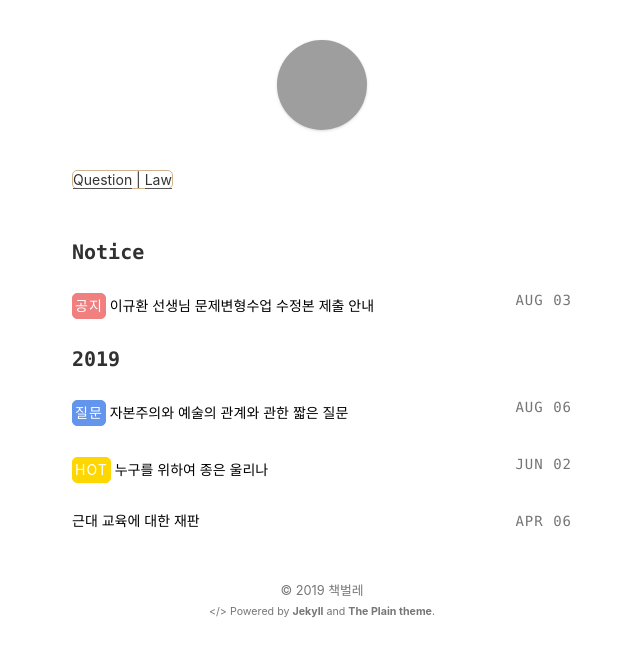
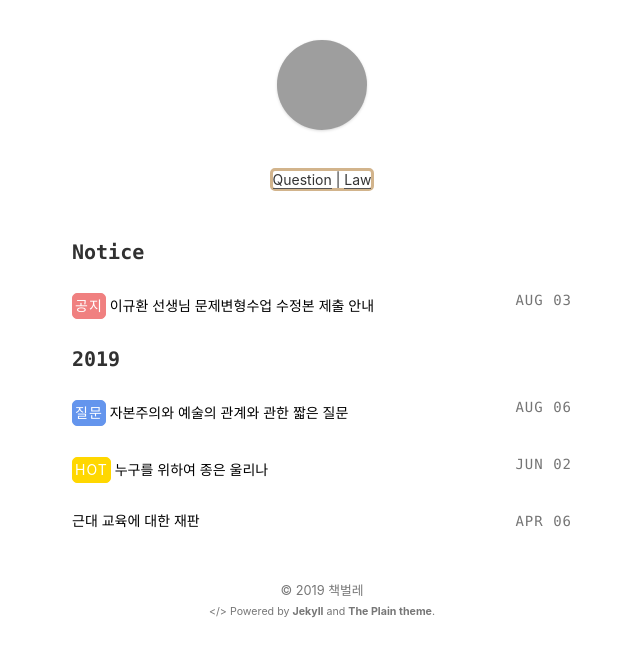
Before and after one commit to stevenoh0908/stevenoh0908.github.io, a Jekyll site: the page built from index.html, in a window 1280 px wide. Shown: the top 657 px of the page, without its empty margins (318-958 px from the left). Built offline with Jekyll 4.4.1, drawn with Linux system fonts in a browser that asks for light colours; grey boxes are pictures that could not be loaded.

Commit message:
Update index.html

```diff
--- a/index.html
+++ b/index.html
@@ -2,7 +2,7 @@
 layout: default
 ---
 <section>
-	<span style="border: 1px solid Tan; background-color: none; border-radius: 5px; margin: 3px auto;"><a href="/question">Question</a> | <a href="law">Law</a></span>
+	<center><span style="border: 3px solid Tan; background-color: none; border-radius: 5px;"><a href="/question">Question</a> | <a href="law">Law</a></span></center>
 </section>
 <section>
 	{% for post in site.posts %}
```
